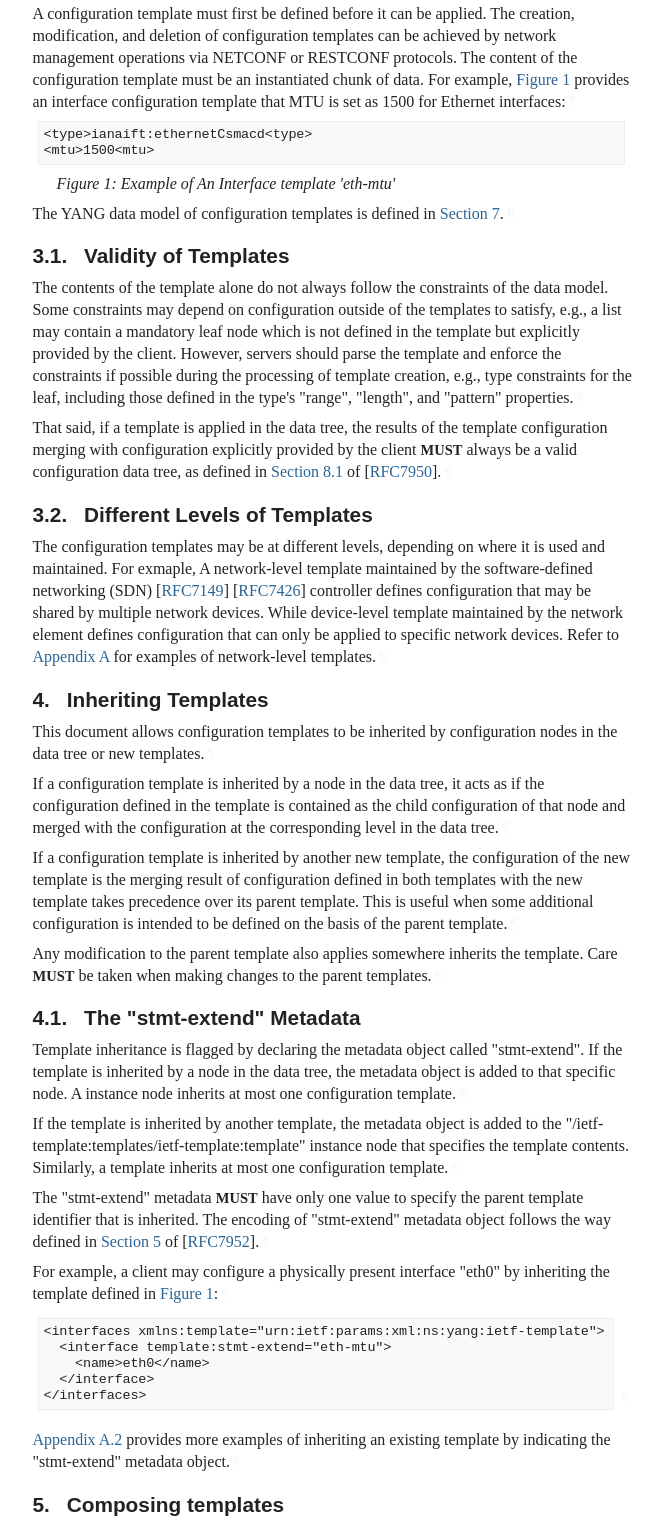
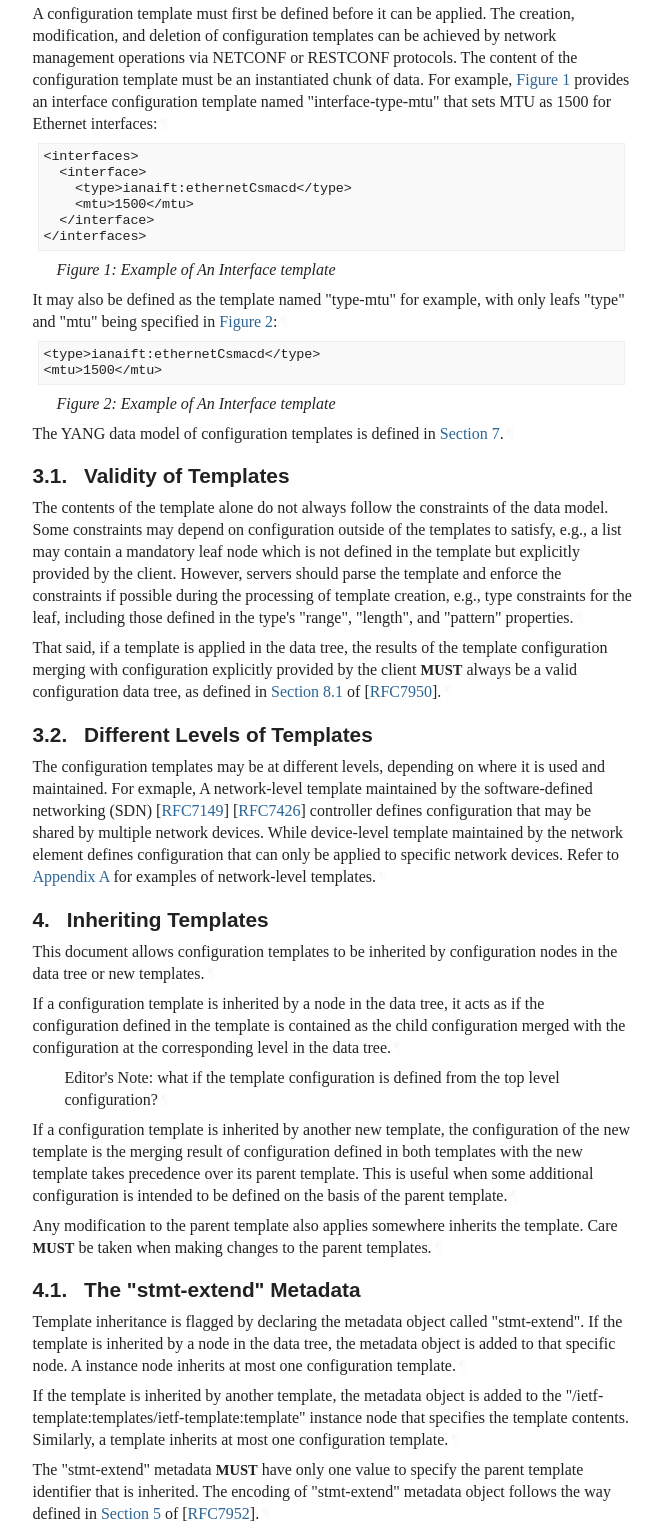
Before and after one commit to QiufangMa/template-mechanism, a plain HTML site: page draft-ma-netmod-YANG-template.html in a window 1280 px wide. Shown: the part 2035-3563 px from the top of the page, without its empty margins (92-755 px from the left). Drawn offline with Linux system fonts and the light colour scheme; a web font is replaced by a local one.

Commit message:
Script updating gh-pages from 619cb47. [ci skip]

```diff
--- a/draft-ma-netmod-YANG-template.html
+++ b/draft-ma-netmod-YANG-template.html
@@ -1375,21 +1375,39 @@ devices or reused by other templates.<a href="#section-2-5.4.1" class="pilcrow">
 <p id="section-3-2">A configuration template must first be defined before it can be applied. The creation,
 modification, and deletion of configuration templates can be achieved by network
 management operations via NETCONF or RESTCONF protocols. The content of the configuration
-template must be an instantiated chunk of data. For example, <a href="#temp-ex" class="auto internal xref">Figure 1</a> provides
-an interface configuration template that MTU is set as 1500 for Ethernet interfaces:<a href="#section-3-2" class="pilcrow">¶</a></p>
-<span id="name-example-of-an-interface-tem"></span><div id="temp-ex">
+template must be an instantiated chunk of data. For example, <a href="#temp-ex-interface" class="auto internal xref">Figure 1</a> provides
+an interface configuration template named "interface-type-mtu" that sets MTU as 1500 for Ethernet interfaces:<a href="#section-3-2" class="pilcrow">¶</a></p>
+<span id="name-example-of-an-interface-tem"></span><div id="temp-ex-interface">
 <figure id="figure-1">
         <div class="alignLeft art-text artwork" id="section-3-3.1">
 <pre>
-&lt;type&gt;ianaift:ethernetCsmacd&lt;type&gt;
-&lt;mtu&gt;1500&lt;mtu&gt;
+&lt;interfaces&gt;
+  &lt;interface&gt;
+    &lt;type&gt;ianaift:ethernetCsmacd&lt;/type&gt;
+    &lt;mtu&gt;1500&lt;/mtu&gt;
+  &lt;/interface&gt;
+&lt;/interfaces&gt;
 </pre>
 </div>
 <figcaption><a href="#figure-1" class="selfRef">Figure 1</a>:
-<a href="#name-example-of-an-interface-tem" class="selfRef">Example of An Interface template 'eth-mtu'</a>
+<a href="#name-example-of-an-interface-tem" class="selfRef">Example of An Interface template</a>
         </figcaption></figure>
 </div>
-<p id="section-3-4">The YANG data model of configuration templates is defined in <a href="#template-yang" class="auto internal xref">Section 7</a>.<a href="#section-3-4" class="pilcrow">¶</a></p>
+<p id="section-3-4">It may also be defined as the template named "type-mtu" for example, with only leafs
+"type" and "mtu" being specified in <a href="#temp-ex" class="auto internal xref">Figure 2</a>:<a href="#section-3-4" class="pilcrow">¶</a></p>
+<span id="name-example-of-an-interface-temp"></span><div id="temp-ex">
+<figure id="figure-2">
+        <div class="alignLeft art-text artwork" id="section-3-5.1">
+<pre>
+&lt;type&gt;ianaift:ethernetCsmacd&lt;/type&gt;
+&lt;mtu&gt;1500&lt;/mtu&gt;
+</pre>
+</div>
+<figcaption><a href="#figure-2" class="selfRef">Figure 2</a>:
+<a href="#name-example-of-an-interface-temp" class="selfRef">Example of An Interface template</a>
+        </figcaption></figure>
+</div>
+<p id="section-3-6">The YANG data model of configuration templates is defined in <a href="#template-yang" class="auto internal xref">Section 7</a>.<a href="#section-3-6" class="pilcrow">¶</a></p>
 <div id="validity-of-templates">
 <section id="section-3.1">
         <h3 id="name-validity-of-templates">
@@ -1432,14 +1450,19 @@ Refer to <a href="#appendix-network" class="auto internal xref">Appendix A</a> f
 configuration nodes in the data tree or new templates.<a href="#section-4-1" class="pilcrow">¶</a></p>
 <p id="section-4-2">If a configuration template is inherited by a node in the data tree, it acts as
 if the configuration defined in the template is contained as the child configuration
-of that node and merged with the configuration at the corresponding level in the data tree.<a href="#section-4-2" class="pilcrow">¶</a></p>
-<p id="section-4-3">If a configuration template is inherited by another new template,
+merged with the configuration at the corresponding level in the data tree.<a href="#section-4-2" class="pilcrow">¶</a></p>
+<ul class="normal ulEmpty">
+<li class="normal ulEmpty" id="section-4-3.1">
+          <p id="section-4-3.1.1">Editor's Note: what if the template configuration is defined from the top level configuration?<a href="#section-4-3.1.1" class="pilcrow">¶</a></p>
+</li>
+      </ul>
+<p id="section-4-4">If a configuration template is inherited by another new template,
 the configuration of the new template is the merging result of configuration defined
 in both templates with the new template takes precedence over its parent template.
 This is useful when some additional configuration is intended to be defined on the
-basis of the parent template.<a href="#section-4-3" class="pilcrow">¶</a></p>
-<p id="section-4-4">Any modification to the parent template also applies somewhere inherits the template.
-Care <span class="bcp14">MUST</span> be taken when making changes to the parent templates.<a href="#section-4-4" class="pilcrow">¶</a></p>
+basis of the parent template.<a href="#section-4-4" class="pilcrow">¶</a></p>
+<p id="section-4-5">Any modification to the parent template also applies somewhere inherits the template.
+Care <span class="bcp14">MUST</span> be taken when making changes to the parent templates.<a href="#section-4-5" class="pilcrow">¶</a></p>
 <div id="the-stmt-extend-metadata">
 <section id="section-4.1">
         <h3 id="name-the-stmt-extend-metadata">
@@ -1455,18 +1478,39 @@ Similarly, a template inherits at most one configuration template.<a href="#sect
 identifier that is inherited. The encoding of "stmt-extend" metadata object follows the way defined
 in <span><a href="https://rfc-editor.org/rfc/rfc7952#section-5" class="relref">Section 5</a> of [<a href="#RFC7952" class="cite xref">RFC7952</a>]</span>.<a href="#section-4.1-3" class="pilcrow">¶</a></p>
 <p id="section-4.1-4">For example, a client may configure a physically present interface "eth0"
-by inheriting the template defined in <a href="#temp-ex" class="auto internal xref">Figure 1</a>:<a href="#section-4.1-4" class="pilcrow">¶</a></p>
+by inheriting the template defined in <a href="#temp-ex-interface" class="auto internal xref">Figure 1</a>, the following shows the NETCONF
+"&lt;edit-config&gt;" operation example:<a href="#section-4.1-4" class="pilcrow">¶</a></p>
 <div class="alignLeft art-text artwork" id="section-4.1-5">
 <pre>
+&lt;rpc xmlns="urn:ietf:params:xml:ns:netconf:base:1.0" message-id="101"&gt;
+  &lt;edit-data
+    xmlns="urn:ietf:params:xml:ns:yang:ietf-netconf-nmda"
+    xmlns:ds="urn:ietf:params:xml:ns:yang:ietf-datastores"&gt;
+    &lt;datastore&gt;ds:running&lt;/datastore&gt;
+    &lt;config xmlns:template="urn:ietf:params:xml:ns:yang:ietf-template"
+            template:stmt-extend="interface-type-mtu"&gt;
+      &lt;interfaces xmlns="http://example.com/schema/1.2/config"&gt;
+        &lt;interface&gt;
+          &lt;name&gt;eth0&lt;/name&gt;
+        &lt;/interface&gt;
+      &lt;/interfaces&gt;
+    &lt;/config&gt;
+  &lt;/edit-data&gt;
+&lt;/rpc&gt;
+</pre><a href="#section-4.1-5" class="pilcrow">¶</a>
+</div>
+<p id="section-4.1-6">And the equivalent configuration but inheriting the template defined in <a href="#temp-ex" class="auto internal xref">Figure 2</a>:<a href="#section-4.1-6" class="pilcrow">¶</a></p>
+<div class="alignLeft art-text artwork" id="section-4.1-7">
+<pre>
 &lt;interfaces xmlns:template="urn:ietf:params:xml:ns:yang:ietf-template"&gt;
-  &lt;interface template:stmt-extend="eth-mtu"&gt;
+  &lt;interface template:stmt-extend="type-mtu"&gt;
     &lt;name&gt;eth0&lt;/name&gt;
   &lt;/interface&gt;
 &lt;/interfaces&gt;
-</pre><a href="#section-4.1-5" class="pilcrow">¶</a>
-</div>
-<p id="section-4.1-6"><a href="#template-inherits" class="auto internal xref">Appendix A.2</a> provides more examples of inheriting an existing template by indicating
-the "stmt-extend" metadata object.<a href="#section-4.1-6" class="pilcrow">¶</a></p>
+</pre><a href="#section-4.1-7" class="pilcrow">¶</a>
+</div>
+<p id="section-4.1-8"><a href="#template-inherits" class="auto internal xref">Appendix A.2</a> provides more examples of inheriting an existing template by indicating
+the "stmt-extend" metadata object.<a href="#section-4.1-8" class="pilcrow">¶</a></p>
 </section>
 </div>
 </section>
```
Also changed, not shown: draft-ma-netmod-YANG-template.txt.
